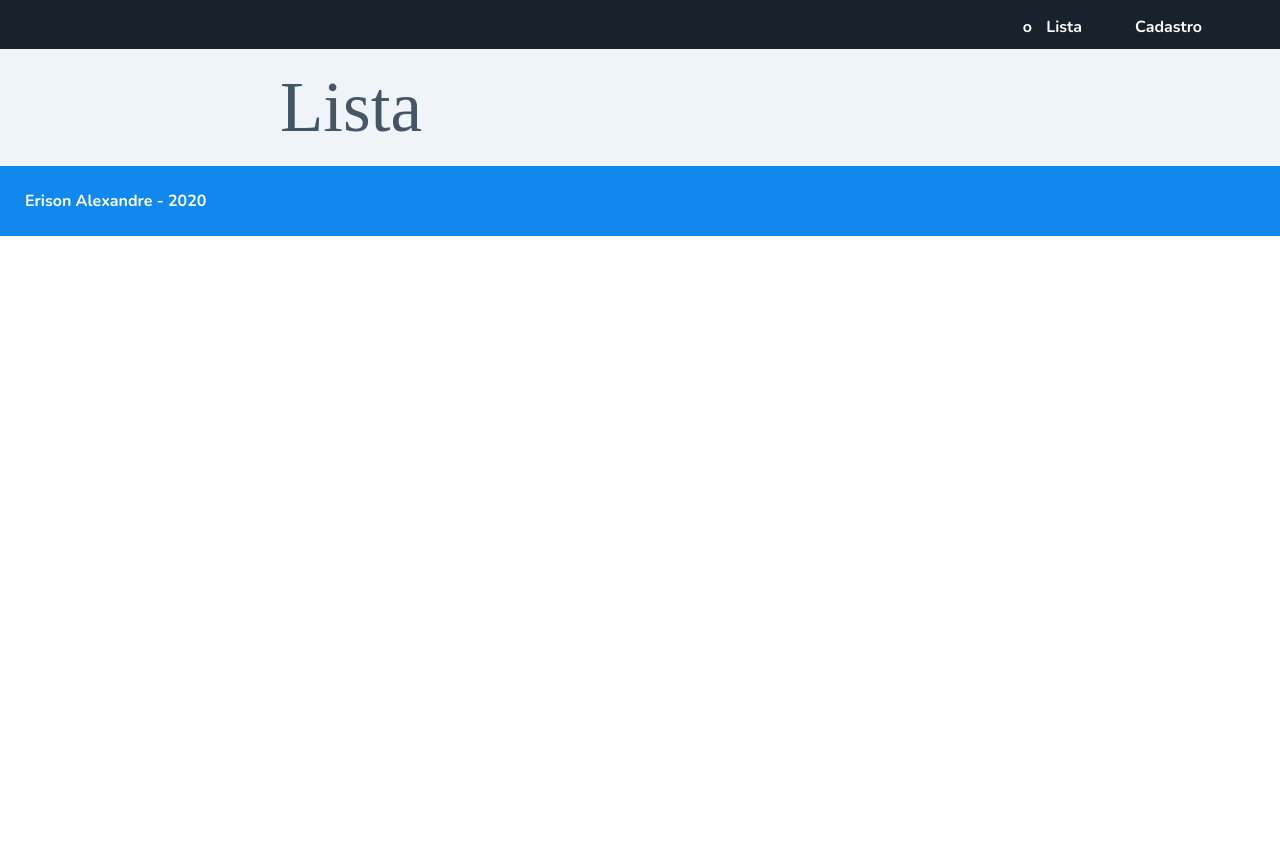
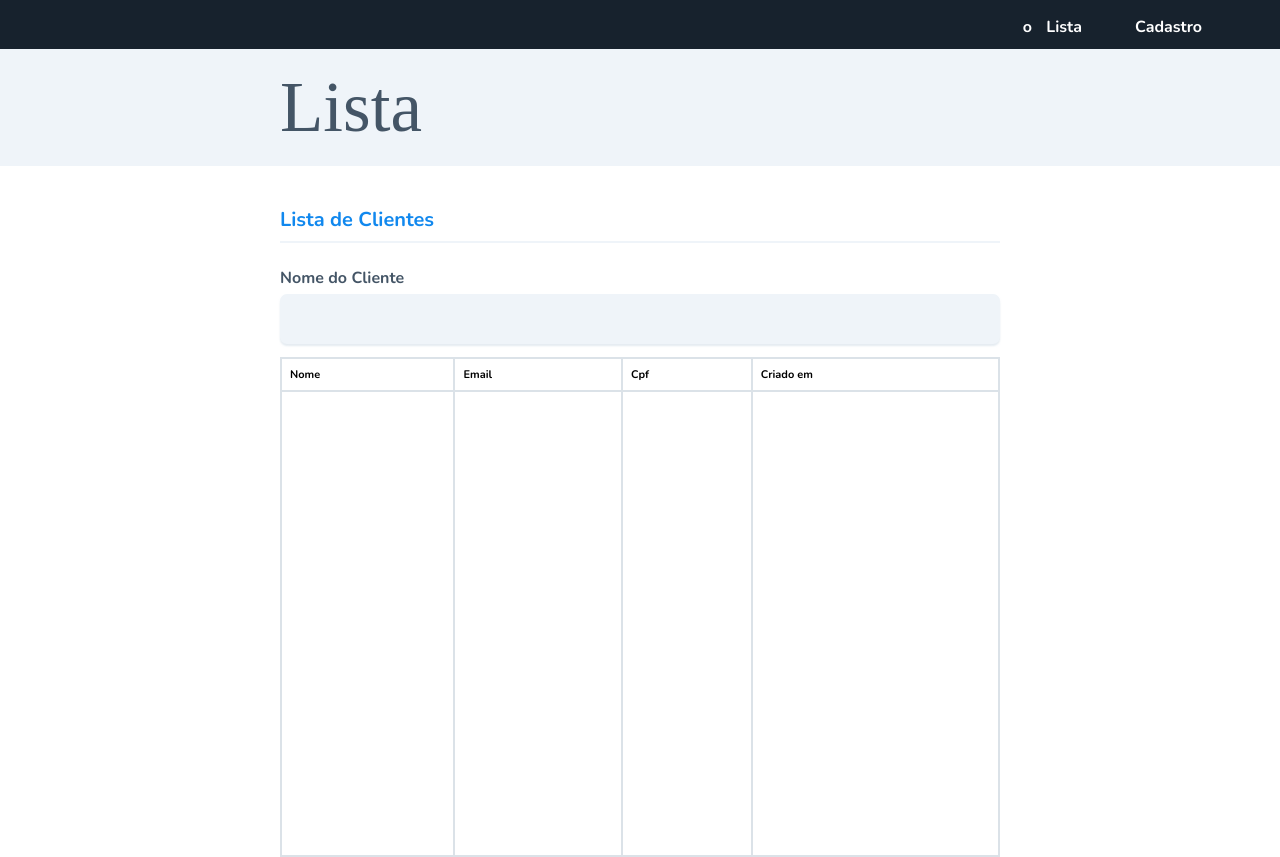
Before and after one commit to erisonalexandre/TSA, a Vue app: page / in a window 1280 px wide. Shown: the top 857 px of the page. Before the commit the page ends 800 px from the top, so only its background shows below. Built offline with nearby package versions, Linux system fonts and the light colour scheme; a web font is replaced by a local one.

Commit message:
[add] listagem e pesquisa de clientes cadastrados

```diff
--- a/src/views/Lista.vue
+++ b/src/views/Lista.vue
@@ -1,12 +1,68 @@
 <template>
-  <div><Header titulo="Lista"></Header></div>
+  <div>
+    <Header titulo="Lista"></Header>
+    <div class="container py-40">
+      <p class="color-azul m-0"><strong>Lista de Clientes</strong></p>
+      <hr class="hr" />
+      <BaseInput
+        v-model="nome"
+        id="nome"
+        name="nome"
+        label="Nome do Cliente"
+      ></BaseInput>
+      <Tabela :titulos="titulos" :itens="clientesFiltrados" id="Lista"></Tabela>
+    </div>
+  </div>
 </template>
 <script>
 import Header from "@/components/Header"
+import BaseInput from "@/components/BaseInput"
+import Tabela from "@/components/Tabela"
 export default {
   name: "Lista",
   components: {
-    Header
+    Header,
+    BaseInput,
+    Tabela
+  },
+  data() {
+    return {
+      nome: null,
+      clientes: [],
+      titulos: {
+        nome: "Nome",
+        email: "Email",
+        cpf: "Cpf",
+        data_criacao: "Criado em"
+      }
+    }
+  },
+  computed: {
+    clientesFiltrados() {
+      if (this.nome) {
+        return this.clientes.filter((cliente) =>
+          cliente.nome.toUpperCase().includes(this.nome.toUpperCase())
+        )
+      }
+      return this.clientes
+    }
+  },
+  methods: {
+    recuperarClientes() {
+      this.clientes = JSON.parse(localStorage.getItem("lista")) ?? []
+    }
+  },
+  created() {
+    this.recuperarClientes()
   }
 }
 </script>
+
+<style lang="scss" scoped>
+hr {
+  margin-block-start: 0.5em;
+}
+p {
+  font-size: 20px;
+}
+</style>
```
